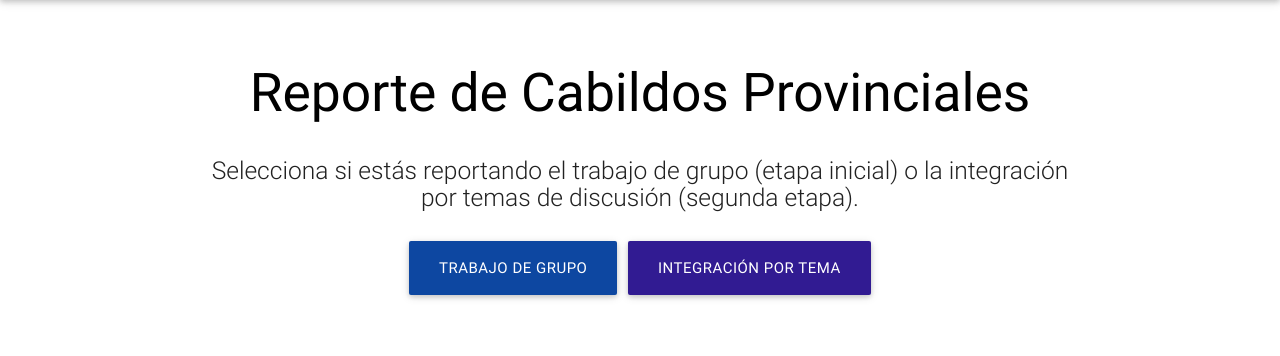
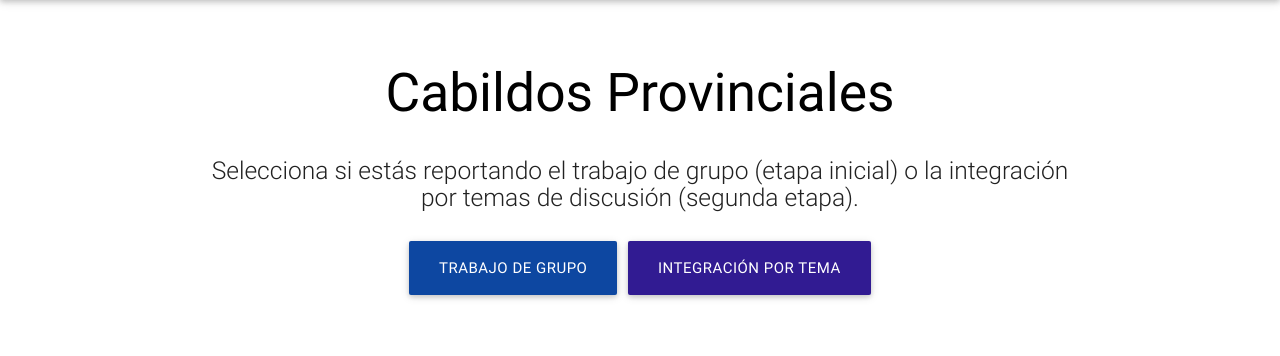
Before and after one commit to hirohope/constitucion-abierta, a Django app: page /cabildos/ in a window 1280 px wide. Shown: the part 64-420 px from the top of the page. Run offline with Django 3.2, Linux system fonts and the light colour scheme; some libraries are stand-ins or nearby versions.

Commit message:
nuevo titulo

```diff
--- a/constitucion/templates/elegir-tipo-cabildo.html
+++ b/constitucion/templates/elegir-tipo-cabildo.html
@@ -48,7 +48,7 @@
   <div class="section no-pad-bot" id="index-banner">
     <div class="container">
       <br>
-      <h2 class="header center black-text">Reporte de Cabildos Provinciales</h2>
+      <h2 class="header center black-text">Cabildos Provinciales</h2>
       <div class="row center">
           <!--h5 class="header col s12 light"></h5-->
           <h5 class="header col s12 light">Selecciona si est&aacute;s reportando el trabajo de
```
